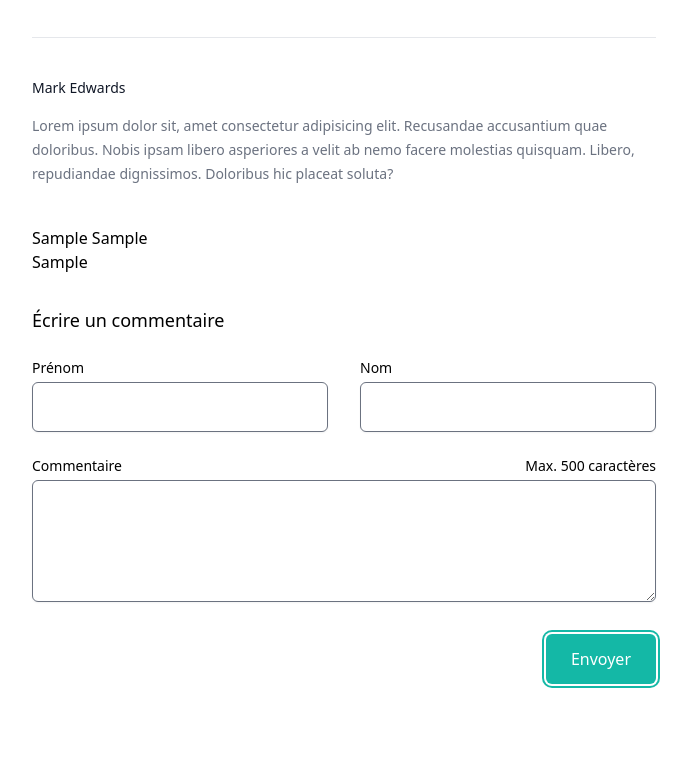
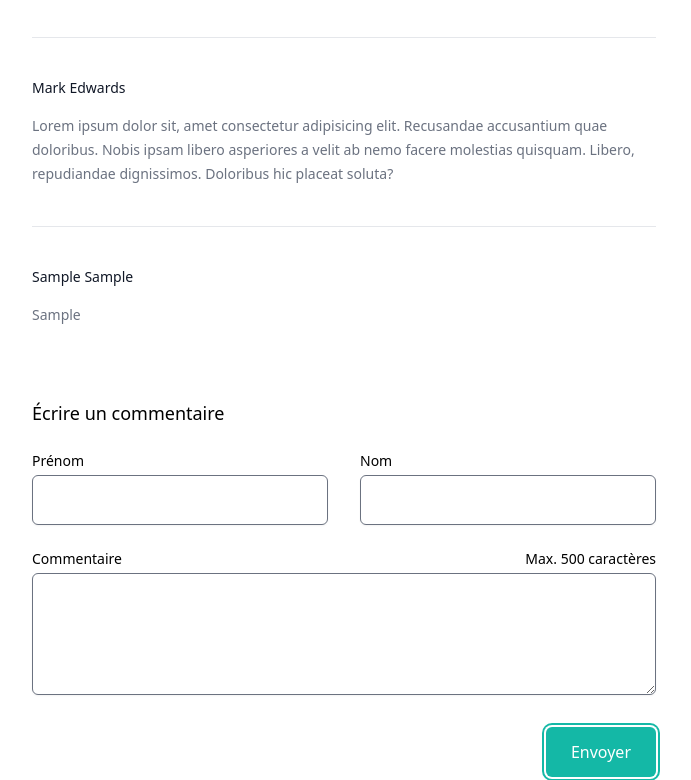
Before and after one commit to cgwena/DynamiserUnEspaceDeCommentaires, a plain HTML site: page index.html in a window 1280 px wide. Both pictures are taken after typing "Sample", "Sample", "Sample" into the empty fields and a click on the button "Envoyer". Shown: the part 448-1228 px from the top of the page, without its empty margins (296-987 px from the left). Drawn offline with nearby package versions, Linux system fonts and the light colour scheme.

Commit message:
style added

```diff
--- a/index.html
+++ b/index.html
@@ -117,39 +117,71 @@
         <script>
           clickSubmitButton()
 
+          //Fonction pour poster le message
           function clickSubmitButton() {
             let submitButton = document.querySelector("button");
 
             submitButton.addEventListener("click", (event) => {
-              event.preventDefault()
-              let commentList = document.getElementById("comment-list")
+              event.preventDefault();
+              let commentList = document.getElementById("comment-list");
 
+              // Récupération des valeurs des inputs
               let message = document.getElementById("message").value;
-              let firstName = document.getElementById("first-name").value
-              let lastName = document.getElementById("last-name").value
+              let firstName = document.getElementById("first-name").value;
+              let lastName = document.getElementById("last-name").value;
 
-              let name = document.createElement("h3")
-              let messageDiv = document.createElement("div")
+              // Création des div contenant le message à afficher
+              let div1 = document.createElement("div");
+              let div2 = document.createElement("div");
+              let name = document.createElement("h3");
+              let div3 = document.createElement("div");
+              let messageP = document.createElement("p");
 
+              // <div class="flex space-x-4 text-sm text-gray-500">
+              // <div class="flex-1 py-10 border-t border-gray-200">
+              //   <h3 class="font-medium text-gray-900">Mark Edwards</h3>
+              //   <div class="prose prose-sm mt-4 max-w-none text-gray-500">
+              //     <p>Lorem ipsum dolor sit, amet consectetur adipisicing elit. Recusandae accusantium quae doloribus.
+              //       Nobis ipsam libero asperiores a velit ab nemo facere molestias quisquam. Libero, repudiandae
+              //       dignissimos. Doloribus hic placeat soluta?</p>
 
+              // Récupération des styles
+
+              let div1class = commentList.querySelector(".flex")
+              let div1Style = div1class.className;
+              let div2class = document.querySelector(".border-t");
+              let div2Style = div2class.className;
+              let elemh3 = div2class.firstChild.nextSibling;
+              let nameStyle = elemh3.className;
+              let div3class = document.querySelector(".prose");
+              let div3Style = div3class.className;
+
+              // Application des styles aux nouveaux éléments
+              div1.className = div1Style;
+              div2.className = div2Style;
+              name.className = nameStyle;
+              div3.className = div3Style
+
+              // affichage du message d'erreur si un des champs est vide
               if (firstName === "" || lastName === "" || message === "") {
-                let errorMessage = document.getElementById("error-message")
-                errorMessage.style.removeProperty("display")
+                let errorMessage = document.getElementById("error-message");
+                errorMessage.style.removeProperty("display");
               } else {
-                let nameContent = document.createTextNode(firstName + " " + lastName)
-                name.appendChild(nameContent)
+                let nameContent = document.createTextNode(firstName + " " + lastName);
+                name.appendChild(nameContent);
 
-                let messageContent = document.createTextNode(message)
-                messageDiv.appendChild(messageContent)
+                let messageContent = document.createTextNode(message);
+                messageP.appendChild(messageContent);
 
-                commentList.appendChild(name)
-                commentList.appendChild(messageDiv)
+                div3.appendChild(messageP);
+                div2.appendChild(name);
+                div2.appendChild(div3);
+                div1.appendChild(div2)
+                commentList.appendChild(div1);
 
-                let form = document.querySelector("form")
-                form.reset()
+                let form = document.querySelector("form");
+                form.reset();
               }
-
-
             });
           }
         </script>
```
